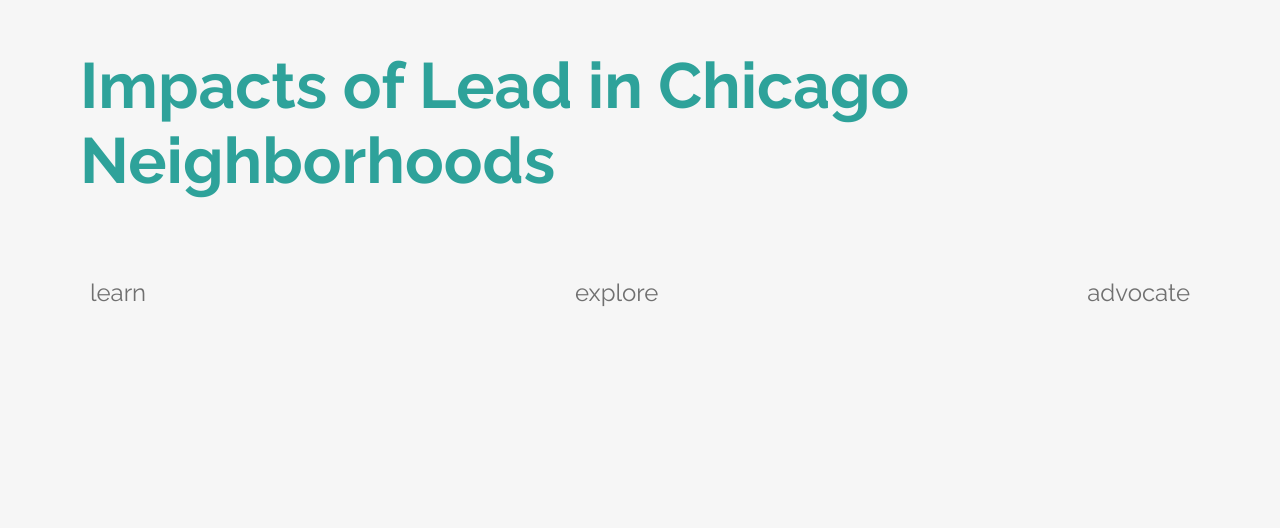
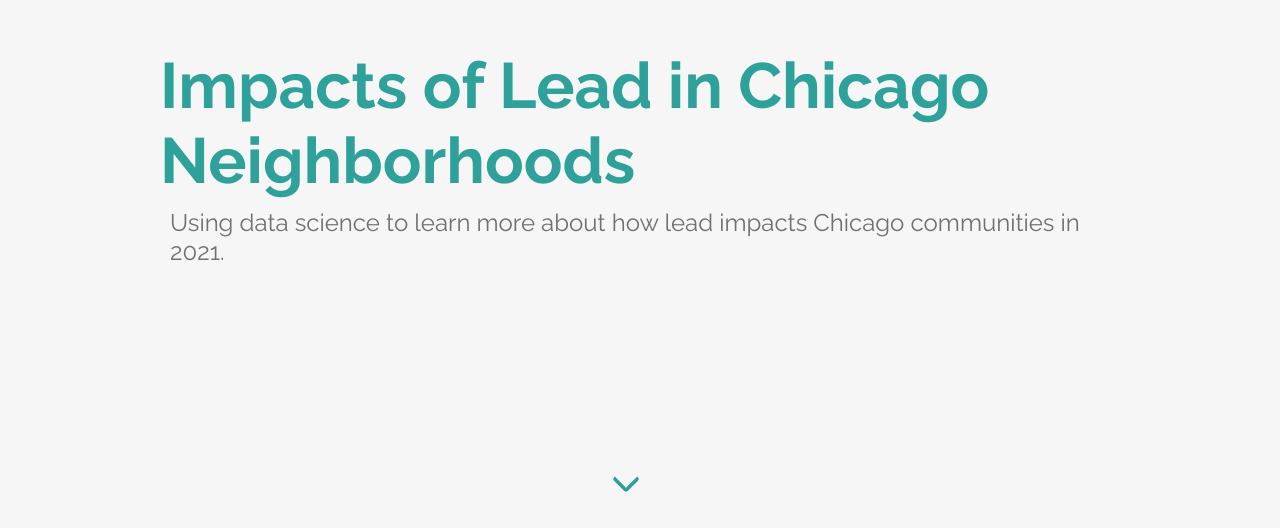
Before and after one commit to Chicago-Lead-Impact/lead-impact, a Next.js app: page / in a window 1280 px wide. Shown: the part 272-800 px from the top of the page. Built offline with nearby package versions, Linux system fonts and the light colour scheme.

Commit message:
Update styling a bit.

```diff
--- a/src/pages/index.tsx
+++ b/src/pages/index.tsx
@@ -43,11 +43,10 @@
         <h1>
           Impacts of Lead in Chicago Neighborhoods
         </h1>
-        <div className="links">
-          <a href="">learn</a>
-          <a href="">explore</a>
-          <a href="">advocate</a>
+        <div className="text">
+          Using data science to learn more about how lead impacts Chicago communities in 2021.
         </div>
+        <div className="down-arrow"></div>
       </Box>
       <Box>
         <h2>
@@ -67,7 +66,7 @@
           About the data
         </h2>
         <div className="text">
-        We gathered our data from the Chicago Health Atlas. We are interested in data regarding children ages 1 to 5 years old with a blood lead level greater than 6 μg/dL. Lead exposure primarily comes from lead paint, but also drinking water.
+          We gathered our data from the Chicago Health Atlas. We are interested in data regarding children ages 1 to 5 years old with a blood lead level greater than 6 μg/dL. Lead exposure primarily comes from lead paint, but also drinking water.
         </div>
         <div className="text">
           It is important to remember that <span className="highlight-text">there is no acceptable level of lead in the blood</span>, but due to changes in reporting standards overtime, we are only reporting blood lead levels greater than 6 μg/dL.
@@ -94,7 +93,7 @@
       </Box>
       <Box>
         <div className="text">
-        The lead crisis in Chicago is real, and not just an infrastructure problem, but instead a social and health crisis. The impacts of lead on the populations of Chicago will have repercussions for years to come.
+          The lead crisis in Chicago is real, and not just an infrastructure problem, but instead a social and health crisis. The impacts of lead on the populations of Chicago will have repercussions for years to come.
         </div>
       </Box>
     </div>
--- a/src/styles/globals.css
+++ b/src/styles/globals.css
@@ -104,7 +104,6 @@
 
 h1 {
   display: flex;
-  justify-content: center;
   font-size: 8vh;
   color:#2EA29A;
 }
@@ -144,8 +143,8 @@
 
   margin-top: 40vh;
   margin-bottom: 50vh;
-  margin-left: 10vh;
-  margin-right: 10vh;
+  margin-left: 20vh;
+  margin-right: 20vh;
 }
 
 .graphs {
@@ -153,3 +152,40 @@
   flex-direction: row;
   justify-content: space-between;
 }
+
+/* CHEVRON */
+
+.down-arrow {
+  position: absolute;
+  top: calc(100vh - 80px);
+  left: calc(50% - 14px);
+  width: 0;
+  height: 30px;
+  animation: jumpInfinite 1.5s infinite;
+  color: #2EA29A;
+}
+
+.down-arrow:after {
+  content: " ";
+  position: absolute;
+  top: 12px;
+  left: -10px;
+  width: 16px;
+  height: 16px;
+  border-bottom: 4px solid;
+  border-right: 4px solid;
+  border-radius: 4px;
+  transform: rotateZ(45deg);
+}
+
+@keyframes jumpInfinite {
+  0% {
+    margin-top: 0;
+  }
+  50% {
+    margin-top: 20px;
+  }
+  100% {
+    margin-top: 0;
+  }
+}
```
